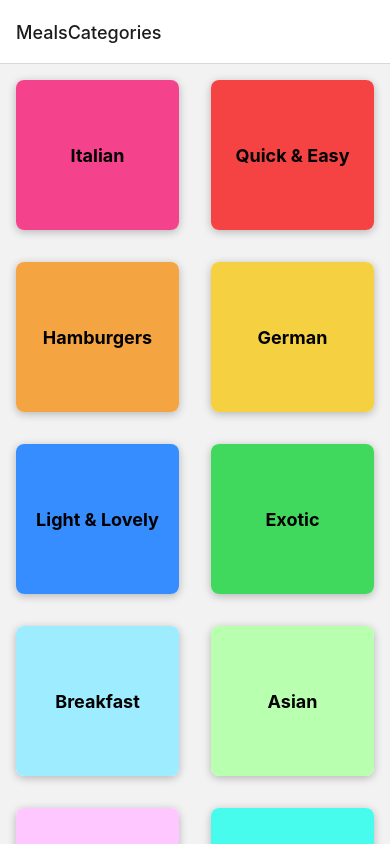
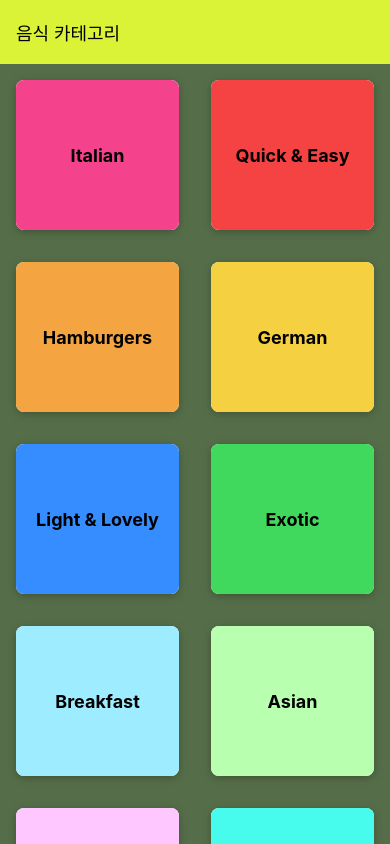
Before and after one commit to zlzlzlmo/react-native-study3, a React Native app: screen / in a window 390 px wide. Built offline with nearby package versions, Linux system fonts and the light colour scheme.

Commit message:
stack sceen option 설정

```diff
--- a/App.tsx
+++ b/App.tsx
@@ -21,9 +21,34 @@ export default function App() {
     <>
       <StatusBar style="dark" />
       <NavigationContainer>
-        <Stack.Navigator initialRouteName="MealsCategories">
-          <Stack.Screen name="MealsCategories" component={CategoriesScreen} />
-          <Stack.Screen name="MealsOverview" component={MealsOverViewScreen} />
+        <Stack.Navigator
+          initialRouteName="MealsCategories"
+          screenOptions={{
+            headerStyle: { backgroundColor: "#daf336" },
+            headerTintColor: "#000",
+            contentStyle: {
+              backgroundColor: "#556e49",
+            },
+          }}
+        >
+          <Stack.Screen
+            name="MealsCategories"
+            component={CategoriesScreen}
+            options={{
+              title: "음식 카테고리",
+
+              // headerStyle: { backgroundColor: "#ccc" },
+              // headerTintColor: "#fff",
+              // contentStyle: {
+              //   backgroundColor: "black",
+              // },
+            }}
+          />
+          <Stack.Screen
+            name="MealsOverview"
+            component={MealsOverViewScreen}
+            options={{ title: "음식", headerBackTitle: "뒤로가기" }}
+          />
         </Stack.Navigator>
       </NavigationContainer>
     </>
--- a/src/components/MeaItem.tsx
+++ b/src/components/MeaItem.tsx
@@ -25,7 +25,11 @@ const MeaItem = ({
 }: MealItemProps) => {
   return (
     <View style={styles.mealItem}>
-      <Pressable>
+      <Pressable
+        android_ripple={{ color: "#ccc" }}
+        style={({ pressed }) => [pressed && styles.buttonPressed]}
+      >
+        <View style={styles.innerContainer}>
           <View>
             <Image source={{ uri: imageUrl }} style={styles.image} />
             <Text style={styles.title}>{title}</Text>
@@ -34,6 +38,7 @@ const MeaItem = ({
             <Text style={styles.detailItem}>{duration}m </Text>
             <Text style={styles.detailItem}>{complexity.toUpperCase()}</Text>
             <Text style={styles.detailItem}>{affordability.toUpperCase()}</Text>
+          </View>
         </View>
       </Pressable>
     </View>
@@ -57,6 +62,10 @@ const styles = StyleSheet.create({
     },
     shadowRadius: 8,
   },
+  innerContainer: {
+    borderRadius: 8,
+    overflow: "hidden",
+  },
   image: {
     width: "100%",
     height: 200,
@@ -77,4 +86,7 @@ const styles = StyleSheet.create({
     marginHorizontal: 4,
     fontSize: 12,
   },
+  buttonPressed: {
+    opacity: 0.5,
+  },
 });
```
Lines whose indentation alone changed are shown as unchanged.
